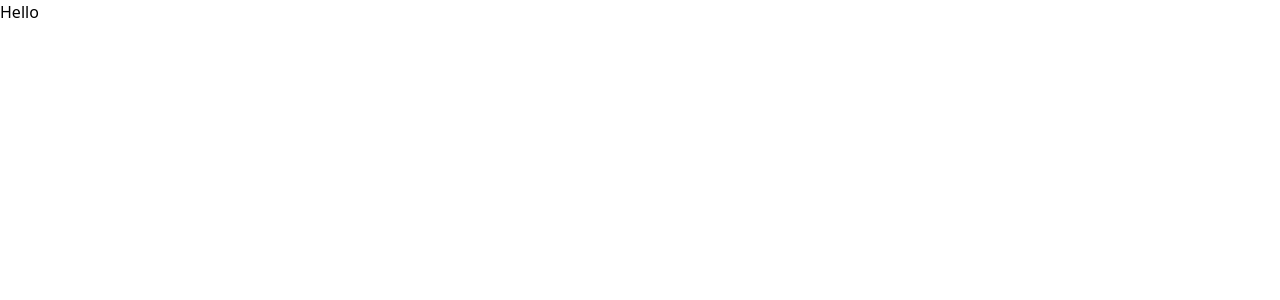
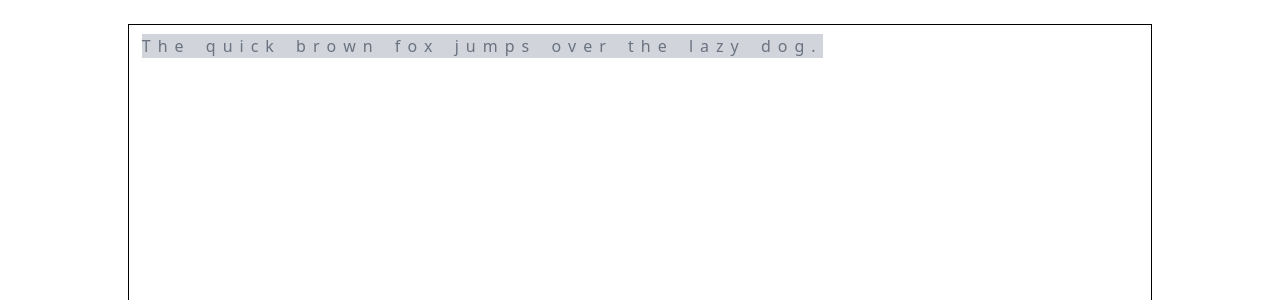
Before and after one commit to RehanShafqat/Typing-Master, a React (Vite) app in the folder Typing_Master/: page / in a window 1280 px wide. Shown: the top 300 px of the page. Built offline with nearby package versions, Linux system fonts and the light colour scheme.

Commit message:
Add Basic Functionality

```diff
--- a/Typing_Master/package.json
+++ b/Typing_Master/package.json
@@ -11,7 +11,8 @@
   },
   "dependencies": {
     "react": "^18.3.1",
-    "react-dom": "^18.3.1"
+    "react-dom": "^18.3.1",
+    "react-router-dom": "^6.26.1"
   },
   "devDependencies": {
     "@eslint/js": "^9.9.0",
--- a/Typing_Master/src/App.tsx
+++ b/Typing_Master/src/App.tsx
@@ -1,7 +1,21 @@
 import React from "react";
-
+import { BrowserRouter, Routes, Route } from "react-router-dom";
+import Mainpage from "./Pages/Mainpage";
 const App = () => {
-  return <div>Hello</div>;
+  return (
+    <div>
+      <BrowserRouter>
+        <Routes>
+          <Route
+            path="/"
+            element={
+              <Mainpage text="The quick brown fox jumps over the lazy dog." />
+            }
+          />
+        </Routes>
+      </BrowserRouter>
+    </div>
+  );
 };
 
 export default App;
--- /dev/null
+++ b/Typing_Master/src/Components/RenderText.tsx
@@ -0,0 +1,30 @@
+const RenderTextWithBackground = (text: string, inputValue: string) => {
+  // Use the longest string length to ensure proper comparison
+  const maxLength = Math.max(text.length, inputValue.length);
+  let output = [];
+
+  // Iterate through each character index up to the maximum length
+  for (let i = 0; i < maxLength; i++) {
+    const textChar = text[i] || ""; // Handle cases where text is shorter
+    const inputChar = inputValue[i] || ""; // Handle cases where inputValue is shorter
+
+    const isCorrect = inputChar === textChar;
+    const isWrong = inputChar && inputChar !== textChar;
+
+    // Determine background color
+    const bgColor = isCorrect
+      ? "bg-green-300"
+      : isWrong
+      ? "bg-red-500"
+      : "bg-gray-300";
+    output.push(
+      <span key={i} className={`inline-block ${bgColor} text-center`}>
+        {textChar === " " ? "\u00A0" : textChar}{" "}
+        {/* if it is space , handled correctly */}
+      </span>
+    );
+  }
+
+  return <>{output}</>;
+};
+export default RenderTextWithBackground;
--- /dev/null
+++ b/Typing_Master/src/Pages/Mainpage.tsx
@@ -0,0 +1,48 @@
+import React, { useEffect, useRef, useState } from "react";
+import RenderTextWithBackground from "../Components/RenderText";
+
+type TextProps = {
+  text: string;
+};
+
+const MainPage = ({ text }: TextProps) => {
+  const [inputValue, setInputValue] = useState("");
+  const inputRef = useRef<HTMLInputElement>(null);
+
+  const handleChange = (e: React.ChangeEvent<HTMLInputElement>) => {
+    setInputValue(e.target.value);
+  };
+
+  useEffect(() => {
+    //to focus input field when the component mounts
+    if (inputRef.current) {
+      inputRef.current.focus();
+    }
+  }, []);
+
+  return (
+    <div
+      className="
+   flex items-center justify-center mt-6"
+    >
+      <div className="relative  w-[80%] border border-black min-h-[80vh]">
+        <input
+          type="text"
+          ref={inputRef}
+          value={inputValue}
+          onChange={handleChange}
+          className="px-3 py-2 border-none border-gray-300 rounded-md text-gray-900 placeholder-transparent outline-none  w-full h-full"
+          style={{ letterSpacing: 0 }}
+        />
+        <div
+          className="absolute top-[0.56rem] left-[0.8rem] text-gray-500 transition-all duration-300 w-full"
+          style={{ letterSpacing: 7, wordSpacing: 4 }}
+        >
+          {RenderTextWithBackground(text, inputValue)}
+        </div>
+      </div>
+    </div>
+  );
+};
+
+export default MainPage;
```
Also changed, not shown: 1 other file (tests, documents, lock files or other folders).
